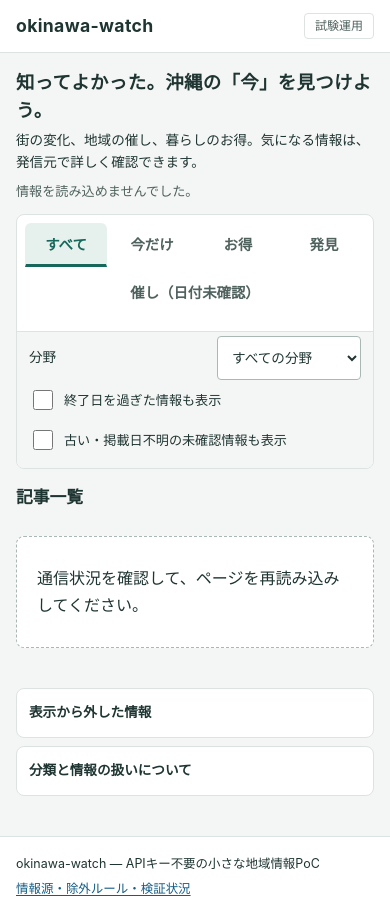
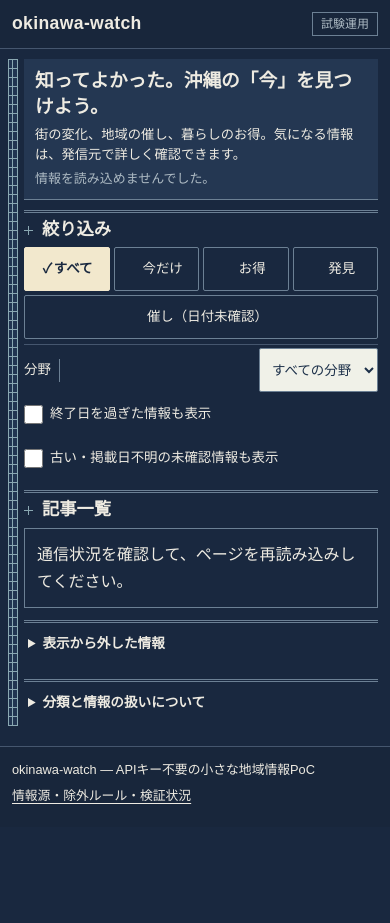
Before and after one commit to YanTKYS/okinawa-watch, a plain HTML site: page web/index.html in a window 390 px wide. After the commit the page ends 844 px from the top, so only its background shows below. Drawn offline with Linux system fonts and the light colour scheme; files whose address does not match are found by name.

Commit message:
Apply the Okinawa Thread UI skill to the article list

```diff
--- a/web/index.html
+++ b/web/index.html
@@ -15,17 +15,34 @@
 <header><div class="wrap masthead"><a href="./" class="brand">okinawa-watch<span>沖縄の暮らしに、小さな発見を。</span></a><span class="poc">試験運用</span></div></header>
 <main class="wrap">
   <section class="intro" aria-labelledby="page-title">
-    <h1 id="page-title">知ってよかった。沖縄の「今」を見つけよう。</h1>
-    <p class="lead">街の変化、地域の催し、暮らしのお得。気になる情報は、発信元で詳しく確認できます。</p>
-    <p id="updated" class="muted">収集状況を読み込んでいます…</p>
-    <p id="notice" class="notice" hidden></p>
+    <div class="intro-copy">
+      <h1 id="page-title">知ってよかった。沖縄の「今」を見つけよう。</h1>
+      <p class="lead">街の変化、地域の催し、暮らしのお得。気になる情報は、発信元で詳しく確認できます。</p>
+      <p id="updated" class="muted">収集状況を読み込んでいます…</p>
+      <p id="notice" class="notice" hidden></p>
+    </div>
+    <span class="intro-pattern" aria-hidden="true"></span>
   </section>
-  <section class="controls" aria-label="記事の絞り込み">
-    <div class="filters" role="group" aria-label="分類"><button type="button" data-filter="すべて" aria-pressed="true">すべて</button><button type="button" data-filter="今だけ" aria-pressed="false">今だけ</button><button type="button" data-filter="お得" aria-pressed="false">お得</button><button type="button" data-filter="発見" aria-pressed="false">発見</button><button type="button" data-filter="催し（日付未確認）" aria-pressed="false">催し（日付未確認）</button></div>
-    <p id="filter-help" class="filter-help"></p>
-    <div class="subfilters"><label>分野<select id="topic"><option value="">すべての分野</option></select></label><label class="check"><input id="expired" type="checkbox">終了日を過ぎた情報も表示</label><label class="check"><input id="older" type="checkbox">古い・掲載日不明の未確認情報も表示</label><span>表示区分ごとの新着順</span></div>
+  <section class="controls" aria-labelledby="filters-title">
+    <h2 id="filters-title" class="chapter-title">絞り込み</h2>
+    <div class="control-body">
+      <div class="filters" role="group" aria-label="分類">
+        <button type="button" data-filter="すべて" aria-pressed="true"><span class="selection-mark" aria-hidden="true">✓</span>すべて</button>
+        <button type="button" data-filter="今だけ" aria-pressed="false"><span class="selection-mark" aria-hidden="true">✓</span>今だけ</button>
+        <button type="button" data-filter="お得" aria-pressed="false"><span class="selection-mark" aria-hidden="true">✓</span>お得</button>
+        <button type="button" data-filter="発見" aria-pressed="false"><span class="selection-mark" aria-hidden="true">✓</span>発見</button>
+        <button type="button" data-filter="催し（日付未確認）" aria-pressed="false"><span class="selection-mark" aria-hidden="true">✓</span>催し（日付未確認）</button>
+      </div>
+      <p id="filter-help" class="filter-help"></p>
+      <div class="subfilters">
+        <label class="topic-filter"><span class="field-name">分野</span><select id="topic"><option value="">すべての分野</option></select></label>
+        <label class="check"><input id="expired" type="checkbox">終了日を過ぎた情報も表示</label>
+        <label class="check"><input id="older" type="checkbox">古い・掲載日不明の未確認情報も表示</label>
+        <span class="sort-note">表示区分ごとの新着順</span>
+      </div>
+    </div>
   </section>
-  <section id="results" tabindex="-1" aria-labelledby="list-title"><div class="list-heading"><h2 id="list-title">記事一覧</h2><p id="count" role="status" aria-live="polite"></p></div><p id="empty" hidden></p><button id="empty-events" type="button" hidden>日付未確認の催しを探す</button><ul id="articles"></ul></section>
+  <section id="results" tabindex="-1" aria-labelledby="list-title"><div class="list-heading"><h2 id="list-title" class="chapter-title">記事一覧</h2><p id="count" role="status" aria-live="polite"></p></div><p id="empty" hidden></p><button id="empty-events" type="button" hidden>日付未確認の催しを探す</button><ul id="articles"></ul></section>
   <details id="visibility-details" class="about"><summary id="visibility-summary">表示から外した情報</summary><p>終了日経過や掲載の古さで通常表示から外した情報です。絞り込みによる非表示は含みません。「すべて」と上のチェックで記事を表示できます。掲載の古さは、催しの終了を意味しません。</p><ul id="visibility-log"></ul></details>
   <details class="about"><summary>分類と情報の扱いについて</summary><p>分野は設定に一致する配信カテゴリを優先し、一致しない場合はタイトルのキーワードで分類します。「今だけ」「お得」の判定はタイトルに基づく機械的なルールです。誤分類・誤除外があります。</p><p>「今だけ」はタイトルに年を含む具体的な開催日や期限が確認できるものだけ。省略された年や日付、価格は補いません。日付未確認の催しは別の入口から探せます。公開日・取得日は開催日を示しません。</p><p id="freshness-help"></p><p>終了日の翌日から現行一覧に表示しません。日付は日本時間です。開催・営業・料金の最新情報は元記事をご確認ください。本文や画像は再配布しません。</p><p>政治・事件・事故などは初期ルールで抑制します。地方紙との話題重複は判定していません。</p></details>
 </main>
--- a/web/style.css
+++ b/web/style.css
@@ -1,419 +1,301 @@
-/* okinawa-watch: Fluent 2 の考え方（フラットなサーフェス、控えめな境界線、
-   カード/タブ/コマンドバーの階層）を部分的に参考にした独自スタイル。
-   公式のデザインシステムに準拠するものではありません。 */
+@import url("tokens.css");
+
 :root {
-  color-scheme:light;
-  --ink:#1f3532;
-  --muted:#4f625e;
-  --teal:#17685a;
-  --teal-soft:#e6f1ee;
-  --line:#dde3e0;
-  --line-strong:#a9b8b2;
-  --paper:#f4f6f5;
-  --white:#fff;
-  --radius:8px;
+  color-scheme: light;
+  --reading: #fbf8ef;
+  --reading-line: #c9bda6;
+  --reading-muted: #4c5967;
+  --reading-link: #254f79;
 }
-* {
-  box-sizing:border-box;
+* { box-sizing: border-box; }
+[hidden] { display: none !important; }
+body {
+  margin: 0;
+  background: var(--ot-ground);
+  color: var(--ot-text);
+  font-family: var(--ot-font-gothic);
+  line-height: var(--ot-line-height);
 }
-body {
-  margin:0;
-  background:var(--paper);
-  color:var(--ink);
-  font-family:-apple-system,BlinkMacSystemFont,"Noto Sans JP","Hiragino Kaku Gothic ProN",Meiryo,sans-serif;
-  line-height:1.7;
-}
-a {
-  color:#145c85;
-  text-underline-offset:.2em;
-}
-a:hover {
-  text-decoration-thickness:2px;
-}
-button,select,input {
-  font:inherit;
-}
-button,select {
-  min-height:44px;
-}
-button,select,summary {
-  cursor:pointer;
-}
-:focus-visible {
-  outline:3px solid #a44b00;
-  outline-offset:2px;
+a { color: inherit; text-underline-offset: .2em; }
+a:hover { text-decoration-thickness: 2px; }
+button, select, input { font: inherit; }
+button, select, summary, .check { cursor: pointer; }
+button, select, summary, .check { min-height: 44px; }
+:focus-visible, #results:focus, #articles a:focus {
+  outline: var(--ot-focus-ring);
+  outline-offset: 2px;
+  box-shadow: 0 0 0 2px var(--ot-ground);
 }
 .wrap {
-  max-width:900px;
-  margin:auto;
-  padding:0 24px;
+  width: min(100%, 1080px);
+  margin-inline: auto;
+  padding-inline: 24px;
 }
-header {
-  background:var(--white);
-  border-bottom:1px solid var(--line);
-}
+header, footer { background: var(--ot-topbar); }
+header { border-bottom: var(--ot-row-line); }
 .masthead {
-  min-height:60px;
-  display:flex;
-  justify-content:space-between;
-  align-items:center;
-  gap:12px;
+  min-height: 54px;
+  display: flex;
+  justify-content: space-between;
+  align-items: center;
+  gap: 12px;
 }
 .brand {
-  display:flex;
-  align-items:baseline;
-  flex-wrap:wrap;
-  column-gap:12px;
-  color:var(--ink);
-  font-size:1.2rem;
-  font-weight:750;
-  line-height:1.5;
-  letter-spacing:.02em;
-  text-decoration:none;
+  color: var(--ot-text);
+  font-size: 1.1rem;
+  font-weight: 750;
+  letter-spacing: .02em;
+  text-decoration: none;
 }
 .brand span {
-  font-size:.75rem;
-  font-weight:400;
-  letter-spacing:.04em;
-  color:var(--muted);
+  margin-inline-start: 14px;
+  color: var(--ot-muted);
+  font-size: .75rem;
+  font-weight: 400;
 }
 .poc {
-  font-size:.75rem;
-  border:1px solid var(--line);
-  border-radius:4px;
-  padding:2px 10px;
-  white-space:nowrap;
-  color:var(--muted);
+  color: var(--ot-muted);
+  border: var(--ot-axis);
+  padding: 1px 8px;
+  font-size: .75rem;
+  white-space: nowrap;
+}
+main.wrap {
+  position: relative;
+  padding-block: 20px 30px;
+  padding-inline-start: 56px;
+}
+main::before {
+  content: "";
+  position: absolute;
+  inset: 20px auto 30px 24px;
+  width: var(--ot-rail-width);
+  border-inline: 1px solid var(--ot-thread);
+  background:
+    linear-gradient(90deg, transparent calc(50% - .5px), var(--ot-thread) calc(50% - .5px) calc(50% + .5px), transparent calc(50% + .5px)),
+    repeating-linear-gradient(to bottom, var(--ot-thread) 0 1px, transparent 1px 9px),
+    var(--ot-rail);
+  pointer-events: none;
 }
 .intro {
-  padding:24px 0 16px;
+  display: grid;
+  grid-template-columns: minmax(0, 1fr) 152px;
+  background: var(--ot-hero);
+  border-block-end: var(--ot-axis);
 }
-h1 {
-  font-size:clamp(1.3rem,3.2vw,1.65rem);
-  line-height:1.5;
-  letter-spacing:.02em;
-  margin:0 0 6px;
+.intro-copy { padding: 14px 20px; }
+.intro-pattern {
+  border-inline-start: var(--ot-row-line);
+  background: url("thread-pattern.svg") center / 136px 128px repeat;
 }
-h2 {
-  font-size:1.05rem;
-  margin:0;
+h1, h2 {
+  margin: 0;
+  font-family: var(--ot-font-mincho);
+  line-height: 1.4;
 }
-.lead {
-  margin:0;
-  max-width:700px;
-  color:var(--ink);
+h1 { font-size: clamp(1.25rem, 3vw, 1.7rem); }
+h2 { font-size: 1.08rem; }
+.lead { margin: 5px 0 0; font-size: .9rem; }
+.muted, .filter-help, #count { color: var(--ot-muted); }
+.muted { margin: 3px 0 0; font-size: .81rem; }
+.notice {
+  margin: 10px 0 0;
+  border-inline-start: 4px solid var(--ot-error-line);
+  background: var(--ot-topbar);
+  padding: 8px 12px;
+  font-size: .875rem;
 }
-.muted {
-  color:var(--muted);
-  font-size:.82rem;
-  margin:6px 0 0;
+.notice[data-kind="sample"] { border-inline-start-color: var(--ot-thread); }
+
+.controls, #results { margin-block-start: 16px; border-block-start: var(--ot-chapter-rule); }
+.controls {
+  display: grid;
+  grid-template-columns: 125px minmax(0, 1fr);
+  padding-block-start: 10px;
 }
-.notice {
-  background:#fff4dc;
-  border-left:4px solid #996500;
-  border-radius:4px;
-  padding:12px 16px;
-  font-size:.9rem;
+.chapter-title {
+  display: flex;
+  align-items: baseline;
+  gap: 9px;
 }
-.controls {
-  background:var(--white);
-  border:1px solid var(--line);
-  border-radius:var(--radius);
-  overflow:hidden;
+.chapter-title::before {
+  content: "";
+  width: 9px;
+  height: 9px;
+  flex: none;
+  background:
+    linear-gradient(var(--ot-thread), var(--ot-thread)) center / 1px 9px no-repeat,
+    linear-gradient(var(--ot-thread), var(--ot-thread)) center / 9px 1px no-repeat;
 }
+.controls > h2 { border-inline-end: var(--ot-axis); padding-block-start: 8px; }
+.control-body { min-width: 0; padding-inline-start: 14px; }
 .filters {
-  display:flex;
-  gap:4px;
-  flex-wrap:wrap;
-  padding:12px 12px 0;
+  display: flex;
+  flex-wrap: wrap;
+  gap: 6px;
 }
-.filters button {
-  border:1px solid transparent;
-  border-bottom:3px solid transparent;
-  background:transparent;
-  color:var(--muted);
-  border-radius:6px 6px 0 0;
-  padding:6px 18px 3px;
-  font-weight:600;
+.filters button, #empty-events {
+  background: transparent;
+  color: var(--ot-text);
+  border: 1px solid var(--ot-rule);
+  border-radius: 2px;
+  padding: 4px 12px;
+  font-size: .9rem;
 }
-.filters button:hover {
-  background:var(--paper);
-  color:var(--ink);
+.filters button[aria-pressed="true"], #empty-events {
+  border-color: var(--ot-cream);
+  background: var(--ot-cream);
+  color: var(--ot-ground);
+  font-weight: 750;
 }
-.filters button[aria-pressed=true] {
-  background:var(--teal-soft);
-  color:var(--teal);
-  border-bottom-color:var(--teal);
-  font-weight:750;
+.filters button:not([aria-pressed="true"]):hover { background: var(--ot-hero); }
+.selection-mark {
+  display: inline-block;
+  width: .95em;
+  visibility: hidden;
 }
-.filter-help {
-  font-size:.8rem;
-  margin:0;
-  padding:8px 16px 12px;
-  border-bottom:1px solid var(--line);
-  color:var(--muted);
-  line-height:1.6;
+[aria-pressed="true"] .selection-mark { visibility: visible; }
+.filter-help { margin: 6px 0; font-size: .81rem; line-height: 1.55; }
+.subfilters {
+  border-block-start: var(--ot-row-line);
+  display: flex;
+  flex-wrap: wrap;
+  align-items: center;
+  gap: 4px 14px;
+  padding-block-start: 6px;
+  font-size: .84rem;
 }
-.subfilters {
-  padding:8px 16px;
-  background:var(--paper);
-  display:flex;
-  align-items:center;
-  gap:6px 20px;
-  flex-wrap:wrap;
-  font-size:.85rem;
+.topic-filter { display: flex; align-items: center; gap: 8px; }
+.field-name { border-inline-end: var(--ot-axis); padding-inline-end: 8px; }
+select {
+  max-width: 100%;
+  min-width: 0;
+  background: var(--ot-input);
+  color: var(--ot-input-text);
+  border: var(--ot-axis);
+  border-radius: 2px;
+  padding: 4px 8px;
 }
-.subfilters>span {
-  margin-left:auto;
-  color:var(--muted);
+.check { display: flex; align-items: center; gap: 7px; }
+input[type="checkbox"] {
+  width: 19px;
+  height: 19px;
+  margin: 0;
+  flex: none;
+  accent-color: var(--ot-cream);
 }
-.subfilters>label:first-child {
-  display:flex;
-  align-items:center;
-  gap:8px;
+.sort-note { margin-inline-start: auto; color: var(--ot-muted); }
+
+.list-heading {
+  display: flex;
+  justify-content: space-between;
+  align-items: baseline;
+  padding-block: 8px;
 }
-select {
-  background:white;
-  color:var(--ink);
-  border:1px solid var(--line-strong);
-  border-radius:4px;
-  padding:5px 30px 5px 10px;
+#count { margin: 0; font-size: .85rem; font-variant-numeric: tabular-nums; }
+#articles {
+  list-style: none;
+  padding: 0;
+  margin: 0;
+  background: var(--reading);
+  color: var(--ot-ground);
 }
-.check {
-  display:flex;
-  align-items:center;
-  gap:8px;
-  min-height:44px;
-}
-input[type=checkbox] {
-  width:20px;
-  height:20px;
-  accent-color:var(--teal);
-}
-.list-heading {
-  display:flex;
-  justify-content:space-between;
-  align-items:baseline;
-  padding:20px 0 8px;
-}
-.list-heading p {
-  margin:0;
-  font-size:.85rem;
-  color:var(--muted);
-}
-#articles {
-  list-style:none;
-  padding:0;
-  margin:0;
-  display:grid;
-  gap:8px;
-}
-article {
-  background:var(--white);
-  border:1px solid var(--line);
-  border-radius:var(--radius);
-  padding:14px 18px 12px;
-}
-article:hover {
-  border-color:var(--line-strong);
-}
+#articles > li + li { border-block-start: 1px solid var(--reading-line); }
+article { padding: 13px 16px; }
+article.ended { border-inline-start: 3px solid var(--reading-line); }
 article h3 {
-  font-size:1.05rem;
-  line-height:1.6;
-  margin:0 0 8px;
+  margin: 0 0 7px;
+  overflow-wrap: anywhere;
+  font-size: 1.06rem;
+  line-height: 1.5;
 }
 article h3 a {
-  color:var(--ink);
-  text-decoration:none;
+  text-decoration-color: var(--reading-link);
+  text-decoration-thickness: 1px;
 }
-article h3 a:hover {
-  color:#145c85;
-  text-decoration:underline;
+article h3 a:hover { color: var(--reading-link); }
+.link-mark { color: var(--reading-link); font-size: .84em; white-space: nowrap; }
+.article-facts { margin: 0; font-size: .82rem; }
+.fact-row {
+  display: grid;
+  grid-template-columns: 6em minmax(0, 1fr);
+  gap: 10px;
 }
-article h3 a::after {
-  content:" ↗";
-  color:var(--teal);
-  font-size:.85em;
-  white-space:nowrap;
+.fact-row + .fact-row { margin-block-start: 4px; }
+.fact-row dt {
+  border-inline-end: 1px solid var(--reading-line);
+  color: var(--reading-muted);
 }
-.meta {
-  font-size:.78rem;
-  color:var(--muted);
-  display:flex;
-  flex-wrap:wrap;
-  align-items:center;
-  gap:4px 10px;
-}
-.meta+.meta {
-  margin-top:6px;
+.fact-row dd {
+  display: flex;
+  flex-wrap: wrap;
+  align-items: baseline;
+  gap: 3px 9px;
+  margin: 0;
 }
 .tag {
-  font-weight:650;
-  color:#275b4c;
-  background:#edf4ed;
-  border-radius:4px;
-  padding:0 8px;
+  border: 1px solid var(--reading-line);
+  padding: 0 5px;
+  line-height: 1.45;
 }
-.tag.deal {
-  color:#77430c;
-  background:#fff1dc;
+.tag.deal { font-weight: 700; }
+.tag.unverified { border-style: dashed; color: #583913; }
+.tag.verified { border-color: #788a9b; }
+.ended .tag.verified { color: #594231; border-color: #9b826c; }
+.deadline, .freshness, .sample-label {
+  margin: 5px 0 0;
+  font-size: .82rem;
+  line-height: 1.55;
 }
-.tag.unverified {
-  color:#6d4914;
-  background:#fff1dc;
+.deadline, .freshness { padding-inline-start: 8px; border-inline-start: 2px solid var(--reading-line); }
+.deadline { font-weight: 650; }
+article .freshness { color: var(--reading-muted); }
+.sample-label { display: inline-block; border: 1px solid var(--reading-line); padding-inline: 5px; }
+#empty { margin: 0 0 10px; padding: 12px; border: var(--ot-axis); }
+#empty-events { margin-bottom: 8px; }
+.about { margin: 12px 0 0; border-block-start: var(--ot-chapter-rule); font-size: .85rem; }
+.about summary { padding: 9px 4px; font-weight: 700; }
+.about p { margin: 4px 0 8px; }
+#visibility-log { padding-inline-start: 20px; }
+#visibility-log li { margin-block-end: 10px; overflow-wrap: anywhere; }
+#visibility-log .freshness { color: var(--ot-muted); }
+footer { padding-block: 12px 20px; border-top: var(--ot-row-line); font-size: .8rem; }
+footer p { margin: 0 0 4px; }
+.skip {
+  position: absolute;
+  top: -8em;
+  left: 12px;
+  z-index: 1;
+  background: var(--ot-cream);
+  color: var(--ot-ground);
+  padding: 10px;
 }
-.tag.verified {
-  color:#19573f;
-  background:#e5f1e9;
+.skip:focus { top: 12px; }
+
+@media (max-width: 599px) {
+  :root { --ot-rail-width: 8px; }
+  .wrap { padding-inline: 12px; }
+  .masthead { min-height: 48px; }
+  .brand span, .intro-pattern, .sort-note { display: none; }
+  main.wrap { padding: 10px 12px 20px 24px; }
+  main::before { inset: 10px auto 20px 8px; }
+  .intro, .controls { display: block; }
+  .intro-copy { padding: 9px 11px; }
+  h1 { font-size: 1.17rem; }
+  .lead { font-size: .83rem; line-height: 1.5; }
+  .controls, #results { margin-block-start: 10px; }
+  .controls { padding-block-start: 5px; }
+  .controls > h2 { border: 0; padding: 0 0 5px; }
+  .control-body { padding: 0; }
+  .filters { display: grid; grid-template-columns: repeat(4, minmax(0, 1fr)); gap: 4px; }
+  .filters button { padding: 3px 1px; font-size: .84rem; }
+  .filters [data-filter="催し（日付未確認）"] { grid-column: 1 / -1; }
+  .filter-help { margin-block: 5px; }
+  .subfilters { display: grid; gap: 0; padding-block-start: 3px; }
+  .topic-filter { justify-content: space-between; }
+  .list-heading { padding-block: 5px; }
+  article { padding: 10px; }
+  article h3 { font-size: 1rem; margin-block-end: 5px; }
+  .fact-row { grid-template-columns: minmax(0, 1fr); gap: 0; }
+  .fact-row dt { border: 0; font-size: .73rem; }
 }
-.deadline {
-  font-size:.82rem;
-  margin:8px 0 0;
-  color:#73511d;
-}
-.freshness {
-  font-size:.8rem;
-  color:var(--muted);
-  margin:8px 0 0;
-  line-height:1.6;
-}
-.sample-label {
-  font-size:.76rem;
-  color:#73511d;
-}
-.ended {
-  opacity:.85;
-}
-.about {
-  margin:24px 0 0;
-  background:var(--white);
-  border:1px solid var(--line);
-  border-radius:var(--radius);
-  padding:4px 16px;
-  font-size:.85rem;
-}
-.about+.about {
-  margin-bottom:40px;
-  margin-top:8px;
-}
-.about summary {
-  font-weight:650;
-  min-height:44px;
-  display:flex;
-  align-items:center;
-}
-#visibility-log {
-  padding-left:22px;
-}
-#visibility-log li {
-  margin-bottom:12px;
-}
-footer {
-  border-top:1px solid var(--line);
-  background:var(--white);
-  font-size:.78rem;
-  padding:16px 0 24px;
-}
-footer p {
-  margin:0 0 4px;
-}
-.skip {
-  position:absolute;
-  left:12px;
-  top:-80px;
-  background:white;
-  padding:12px;
-  z-index:1;
-}
-.skip:focus {
-  top:12px;
-}
-#empty {
-  padding:28px 20px;
-  background:white;
-  border:1px dashed var(--line-strong);
-  border-radius:var(--radius);
-}
-#empty-events {
-  border:1px solid var(--teal);
-  background:white;
-  color:var(--teal);
-  border-radius:6px;
-  padding:6px 18px;
-  font-weight:650;
-  margin-bottom:12px;
-}
-#empty-events:hover {
-  background:var(--teal-soft);
-}
-#results:focus {
-  outline:none;
-}
-@media(max-width:560px) {
-  .wrap {
-    padding:0 16px;
-  }
-  .masthead {
-    min-height:52px;
-  }
-  .brand {
-    font-size:1.1rem;
-  }
-  .brand span {
-    display:none;
-  }
-  .intro {
-    padding:16px 0 12px;
-  }
-  h1 {
-    font-size:1.15rem;
-  }
-  .lead {
-    font-size:.85rem;
-    line-height:1.6;
-  }
-  .filters {
-    display:grid;
-    grid-template-columns:repeat(4,1fr);
-    gap:4px;
-    padding:8px 8px 0;
-  }
-  .filters button {
-    padding:6px 4px 3px;
-    font-size:.9rem;
-  }
-  .filters [data-filter="催し（日付未確認）"] {
-    grid-column:1 / -1;
-  }
-  .filter-help {
-    padding:8px 12px;
-  }
-  .subfilters {
-    padding:4px 12px 8px;
-    gap:0 12px;
-  }
-  .subfilters>span {
-    display:none;
-  }
-  .subfilters>label:first-child {
-    width:100%;
-    justify-content:space-between;
-  }
-  .subfilters .check {
-    width:100%;
-    min-height:40px;
-    font-size:.82rem;
-  }
-  .list-heading {
-    padding-top:14px;
-  }
-  article {
-    padding:12px 14px 10px;
-  }
-  article h3 {
-    font-size:1rem;
-  }
-  .about {
-    padding:2px 12px;
-  }
-}
--- /dev/null
+++ b/web/tokens.css
@@ -0,0 +1,45 @@
+/*
+ * 糸の交点（仮称）— デザイントークン
+ * 宮古上布に着想した独自のデザイン。公式の意匠・伝統工芸の再現ではありません。
+ * 色・書体・罫だけを定義します。部品の CSS は対象アプリに合わせて書いてください。
+ * 外部フォント・CDN は使いません（端末にある書体へ順に落ちます）。
+ */
+:root {
+  /* 地と面 */
+  --ot-ground: #19283f;       /* 本文の地（濃藍） */
+  --ot-topbar: #18263b;       /* 上部の帯 */
+  --ot-hero: #243752;         /* 画面名の見出し面 */
+  --ot-rail: #213551;         /* 左の格子帯の地 */
+  --ot-header: #2c4057;       /* 表の見出し行 */
+  --ot-input: #f0f1e8;        /* 入力欄（明るい無地） */
+  --ot-input-text: #1c3049;   /* 入力欄の文字 */
+
+  /* 文字 */
+  --ot-text: #eeebe2;         /* 本文 */
+  --ot-muted: #aebbc4;        /* 補助文字 */
+
+  /* 糸と罫 */
+  --ot-thread: #8aa8b2;       /* 格子帯の糸・交点の印 */
+  --ot-rule: #6c8094;         /* 章の二重罫・縦軸 */
+  --ot-line: #45566e;         /* 行の区切り */
+
+  /* 操作と状態 */
+  --ot-cream: #f2e8cd;        /* 主操作・選択の塗り（文字は --ot-ground） */
+  --ot-lead: #e2e8de;         /* 集計の先頭行（文字は --ot-ground） */
+  --ot-bar: #afc7d1;          /* 横棒 */
+  --ot-focus: #ffd166;        /* フォーカスの外枠 */
+  --ot-error: #ffb0a3;        /* エラーの文字（濃藍の地の上） */
+  --ot-error-line: #ff8f80;   /* エラーの欄の枠 */
+
+  /* 書体（明朝は章見出し・画面名だけ。本文と操作はゴシック） */
+  --ot-font-mincho: 'BIZ UDPMincho', 'BIZ UDP明朝 Medium', 'Hiragino Mincho ProN', 'ヒラギノ明朝 ProN', 'Yu Mincho', '游明朝', 'Noto Serif JP', serif;
+  --ot-font-gothic: 'BIZ UDPGothic', 'BIZ UDPゴシック', 'Noto Sans JP', 'Hiragino Sans', 'ヒラギノ角ゴシック', 'Yu Gothic', '游ゴシック', Meiryo, sans-serif;
+  --ot-line-height: 1.7;
+
+  /* 罫 */
+  --ot-chapter-rule: 3px double var(--ot-rule);  /* 章の上 */
+  --ot-axis: 1px solid var(--ot-rule);           /* 章｜項目名｜値 の縦軸 */
+  --ot-row-line: 1px solid var(--ot-line);       /* 行の区切り */
+  --ot-rail-width: 16px;                         /* 狭い幅では 8px 前後 */
+  --ot-focus-ring: 3px solid var(--ot-focus);    /* outline に使う。outline-offset: 2px */
+}
```
Also changed, not shown: web/app.js (+16 -5 lines), .agents/skills/okinawa-thread-ui/assets/thread-pattern.svg (added), .agents/skills/okinawa-thread-ui/assets/tokens.css (added), web/thread-pattern.svg (added), 4 other files.
